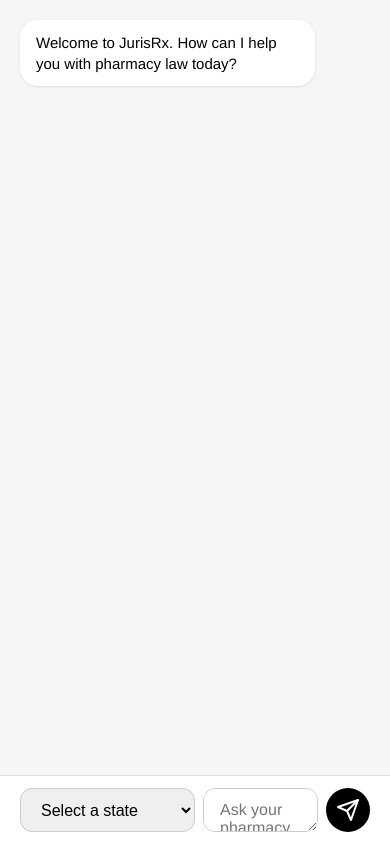
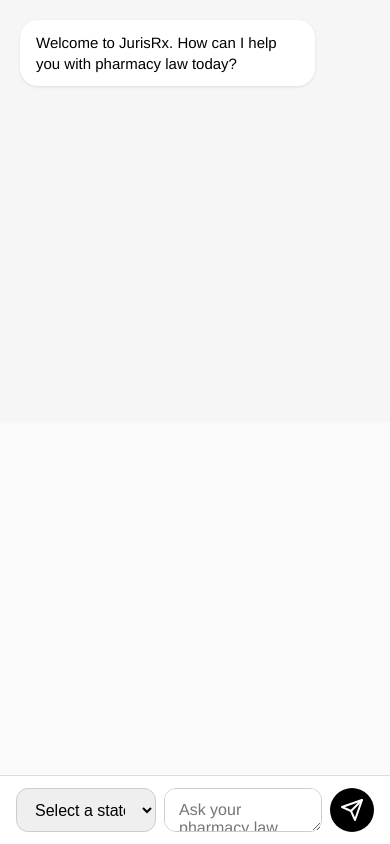
Before and after one commit to jurisrx/jurisrx-frontend, a plain HTML site: page index.html in a window 390 px wide. Drawn offline with Linux system fonts and the light colour scheme.

Commit message:
Update index.html

```diff
--- a/index.html
+++ b/index.html
@@ -8,7 +8,7 @@
   .chat-container {
     display: flex;
     flex-direction: column;
-    height: 100vh;
+    height: 50vh;
   }
 
   /* Scrollable chat history container */
@@ -51,32 +51,32 @@
     left: 0; right: 0;
     background: white;
     border-top: 1px solid #ddd;
-    padding: 12px 20px;
+    padding: 16px 20px;
     box-sizing: border-box;
     display: flex;
     flex-wrap: wrap;
-    gap: 8px;
+    gap: 12px;
     align-items: center;
     z-index: 10000;
   }
 
   .input-area select, .input-area textarea {
-    font-size: 16px;
+    font-size: 18px;
     border: 1px solid #ccc;
     border-radius: 12px;
-    padding: 12px 16px;
+    padding: 16px 20px;
     box-sizing: border-box;
   }
 
   .input-area select {
-    width: 175px;
-    height: 44px;
+    width: 180px;
+    height: 75px;
   }
 
   .input-area textarea {
     flex: 1;
-    min-height: 44px;
-    max-height: 200px;
+    min-height: 200px;
+    max-height: 200x;
     resize: vertical;
     font-family: inherit;
   }
@@ -85,8 +85,8 @@
     background: black;
     border: none;
     border-radius: 50%;
-    width: 44px;
-    height: 44px;
+    width: 50px;
+    height: 50px;
     cursor: pointer;
     display: flex;
     justify-content: center;
@@ -96,21 +96,55 @@
 
   button#ask-button svg {
     stroke: white;
-    width: 24px;
-    height: 24px;
+    width: 28px;
+    height: 28px;
   }
 
   #loading {
     position: fixed;
-    bottom: 80px;
+    bottom: 90px;
     right: 20px;
     background: rgba(0,0,0,0.7);
     color: white;
-    padding: 6px 12px;
+    padding: 8px 16px;
     border-radius: 12px;
     font-style: italic;
     display: none;
     z-index: 10001;
+    font-size: 16px;
+  }
+
+  /* Responsive adjustments */
+  @media (max-width: 600px) {
+    .input-area {
+      padding: 12px 16px;
+      gap: 8px;
+    }
+    .input-area select {
+      width: 140px;
+      height: 44px;
+      font-size: 16px;
+      padding: 12px 14px;
+    }
+    .input-area textarea {
+      min-height: 44px;
+      max-height: 100px;
+      font-size: 16px;
+      padding: 12px 14px;
+    }
+    button#ask-button {
+      width: 44px;
+      height: 44px;
+    }
+    button#ask-button svg {
+      width: 24px;
+      height: 24px;
+    }
+    #loading {
+      bottom: 75px;
+      font-size: 14px;
+      padding: 6px 12px;
+    }
   }
 </style>
 
```
